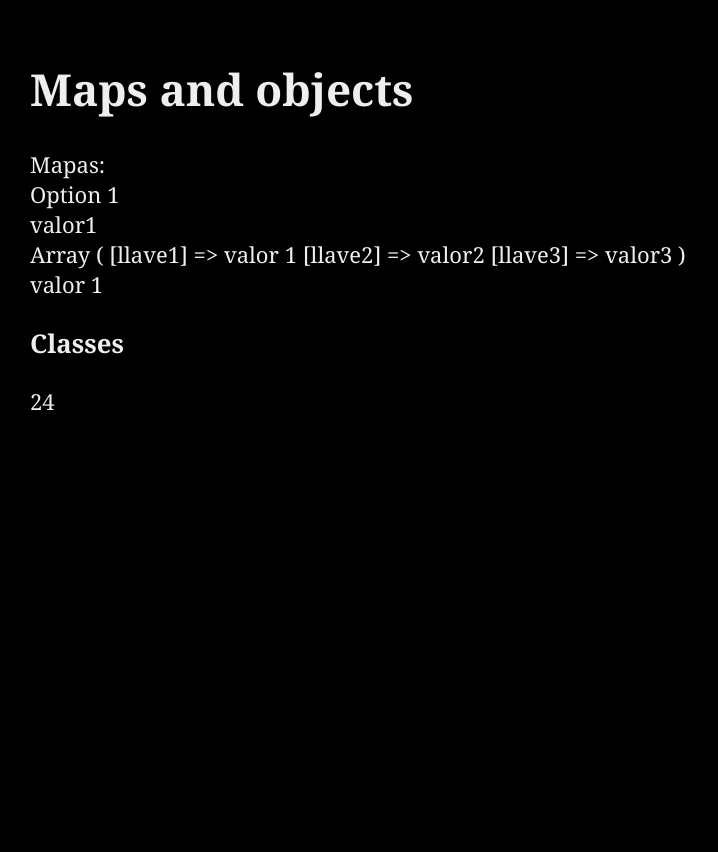
After one commit to JoaquinC539/Phpworkshop, a PHP site: page /intro/objects.php in a window 1280 px wide; the page is wider, and only the part inside the window is pictured. The commit adds this page. Shown: that part, without its empty margins (0-718 px from the left). Run offline with PHP 8.4, Linux system fonts and the light colour scheme.

Commit message:
php oop playing

```diff
--- a/css/styles.css
+++ b/css/styles.css
@@ -1,3 +1,20 @@
+html{
+    font-size: 22px;
+}
+html,
+body{
+    width: 100vw;
+    height: 100%;
+    min-height: 100vh;
+    font-family: Georgia, 'Times New Roman', Times, serif;
+}
+body{
+    padding: 1rem;
+}
+.dark{
+    background: #000;
+    color: #eee;
+}
 .table{
     background-color:#ccc;
     width:100%
--- /dev/null
+++ b/intro/objects.php
@@ -0,0 +1,65 @@
+<!DOCTYPE html>
+<html lang="en">
+<head>
+    <meta charset="UTF-8">
+    <meta name="viewport" content="width=device-width, initial-scale=1.0">
+    <link rel="stylesheet" href="../css/styles.css">
+    <title>Objects</title>
+</head>
+<body class="dark">
+    <h1>Maps and objects</h1>
+    <p>
+        Mapas:
+        <br>
+    <?php
+        $myMap=array();
+        $myMap['op1']="Option 1";
+        $myMap['op2']="Option 2";
+        $myMap['op3']="Option 3";
+        echo $myMap["op1"];
+        echo "<br>";
+        $objeto = (object) array(
+            "llave1" => "valor1",
+            "llave2" => "valor2",
+            "llave3" => "valor3"
+        );
+        echo $objeto->llave1;
+        echo "<br>";
+        $myOtherMap=array(
+            "llave1"=> "valor 1",
+            "llave2" => "valor2",
+            "llave3" => "valor3"
+        );
+        print_r($myOtherMap);
+        echo "<br>";
+        echo $myOtherMap["llave1"];
+    ?>
+
+    </p>
+    <p>
+        <h3>Classes</h3>
+        <?php
+            class Person{
+                public $age=0;
+                public $nombre= "";
+
+                public function __construct($age=0,$name='') {
+                    $this->age=$age;
+                    $this->nombre=$name;
+                }
+                public function run($speed){
+                    echo "Im running at a speed of {$speed}km/h";
+                }
+                public function print_this(){
+                    print_r($this);
+                }
+                public function get_age(){
+                    return $this->age;
+                }
+            }
+            $person=new Person(24);
+            echo $person->get_age();
+        ?>
+    </p>
+</body>
+</html>
```
Also changed, not shown: intro/clasesadv.php (added, +37 -0 lines), intro/index.php (added, +56 -0 lines), intro/interfaces.php (added, +31 -0 lines).
